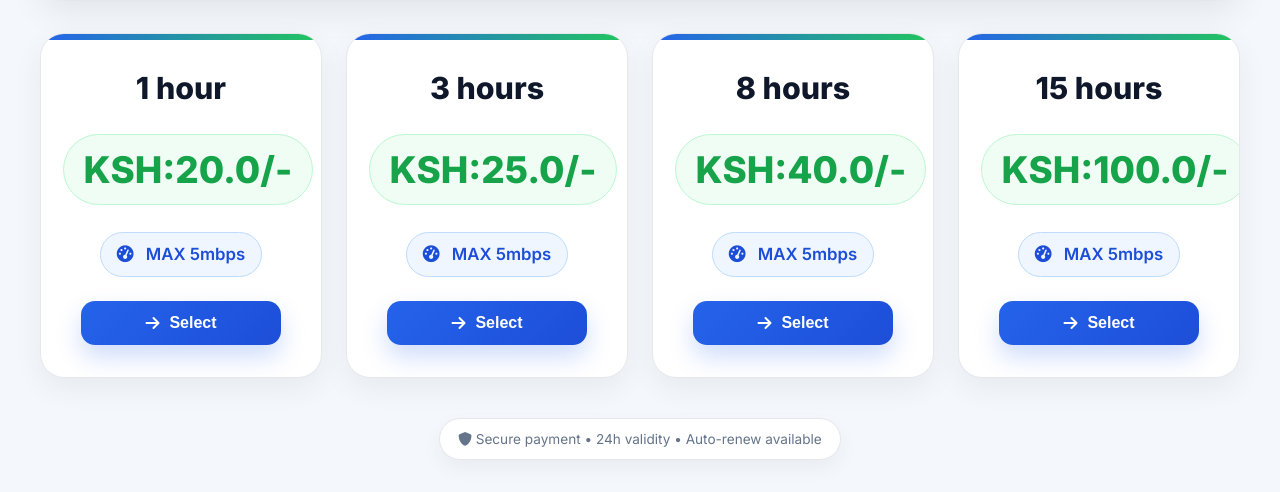
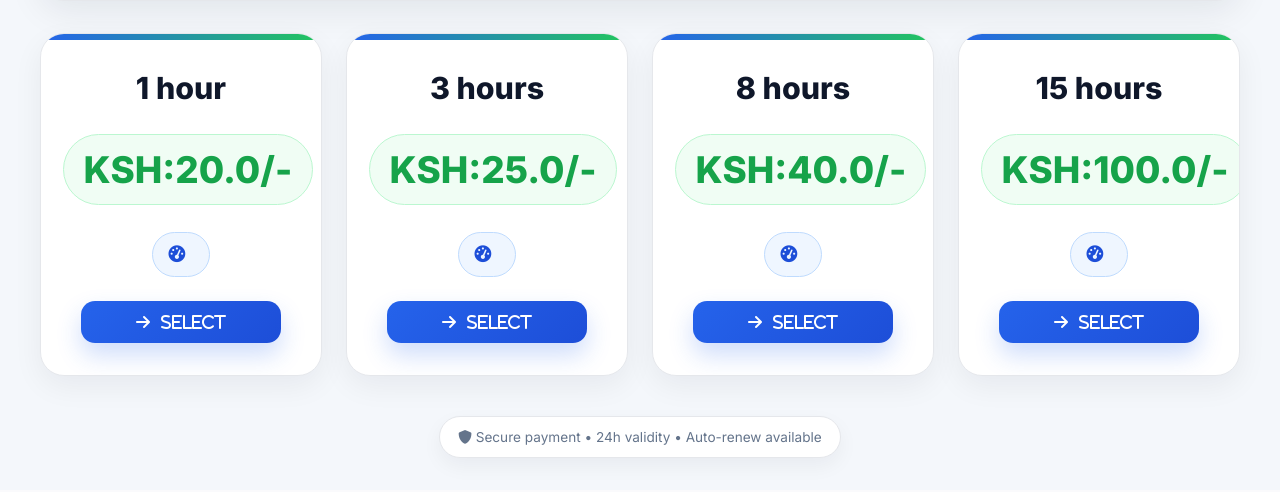
Before and after one commit to sakwasilas/hotspot, a Flask app: page / in a window 1280 px wide. Shown: the part 471-963 px from the top of the page. After the commit the page ends 936 px from the top, so only its background shows below. Run offline with Flask 3, Linux system fonts and the light colour scheme.

Commit message:
good one

```diff
--- a/app.py
+++ b/app.py
@@ -354,7 +354,7 @@ def home():
                 "id": pkg.id,
                 "name": pkg.name,
                 "price": pkg.price,
-                "speed": "MAX 5mbps"
+
             })
         return render_template("index.html", packages=packages, mac=mac, ip=ip)
     finally:
--- a/templates/index.html
+++ b/templates/index.html
@@ -464,7 +464,7 @@
             <button
                 data-pkg-name="{{ package.name }}"
                 data-price="{{ package.price }}"
-                data-speed="{{ package.speed }}">
+
                 <i class="fas fa-arrow-right"></i> Select
             </button>
         </div>
```
